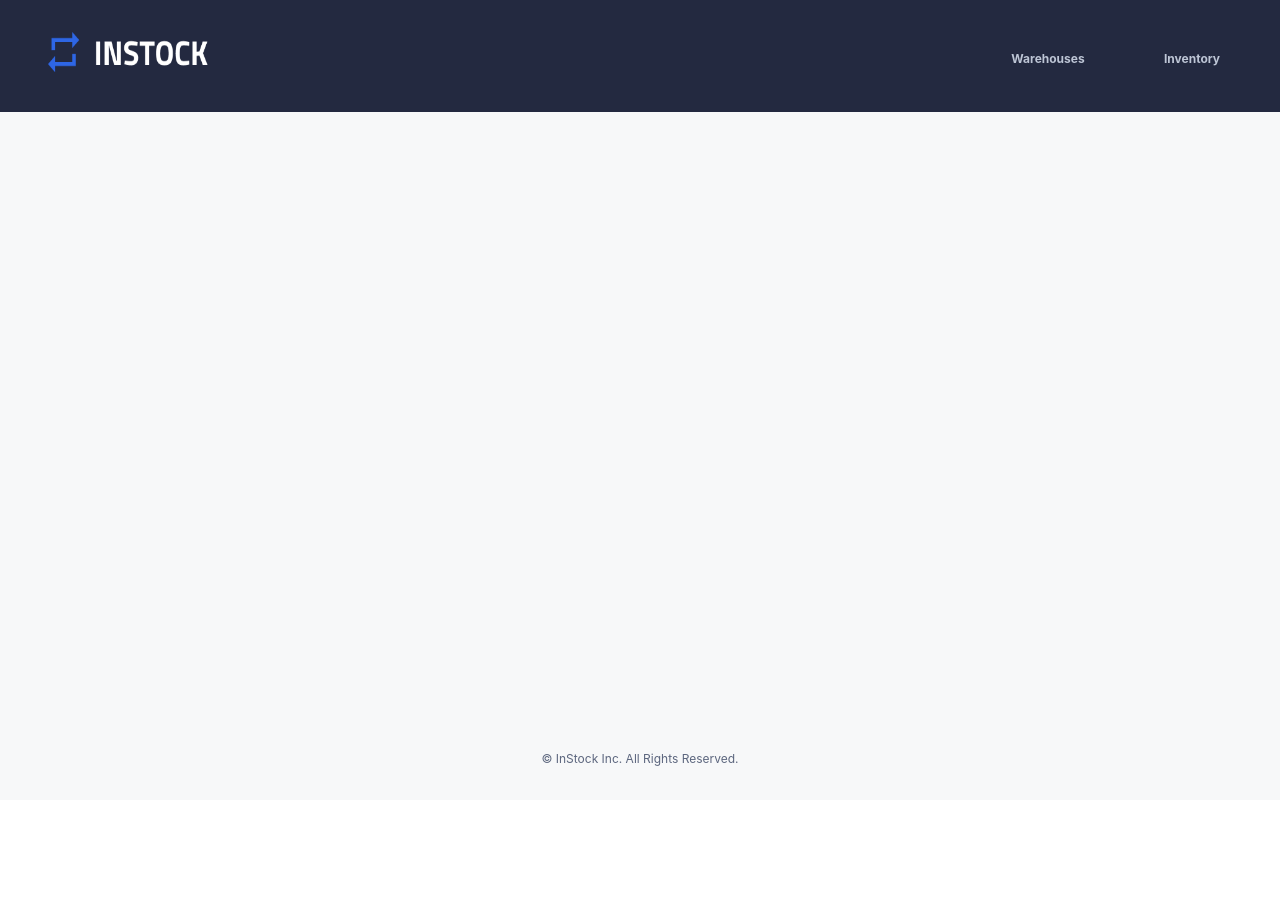
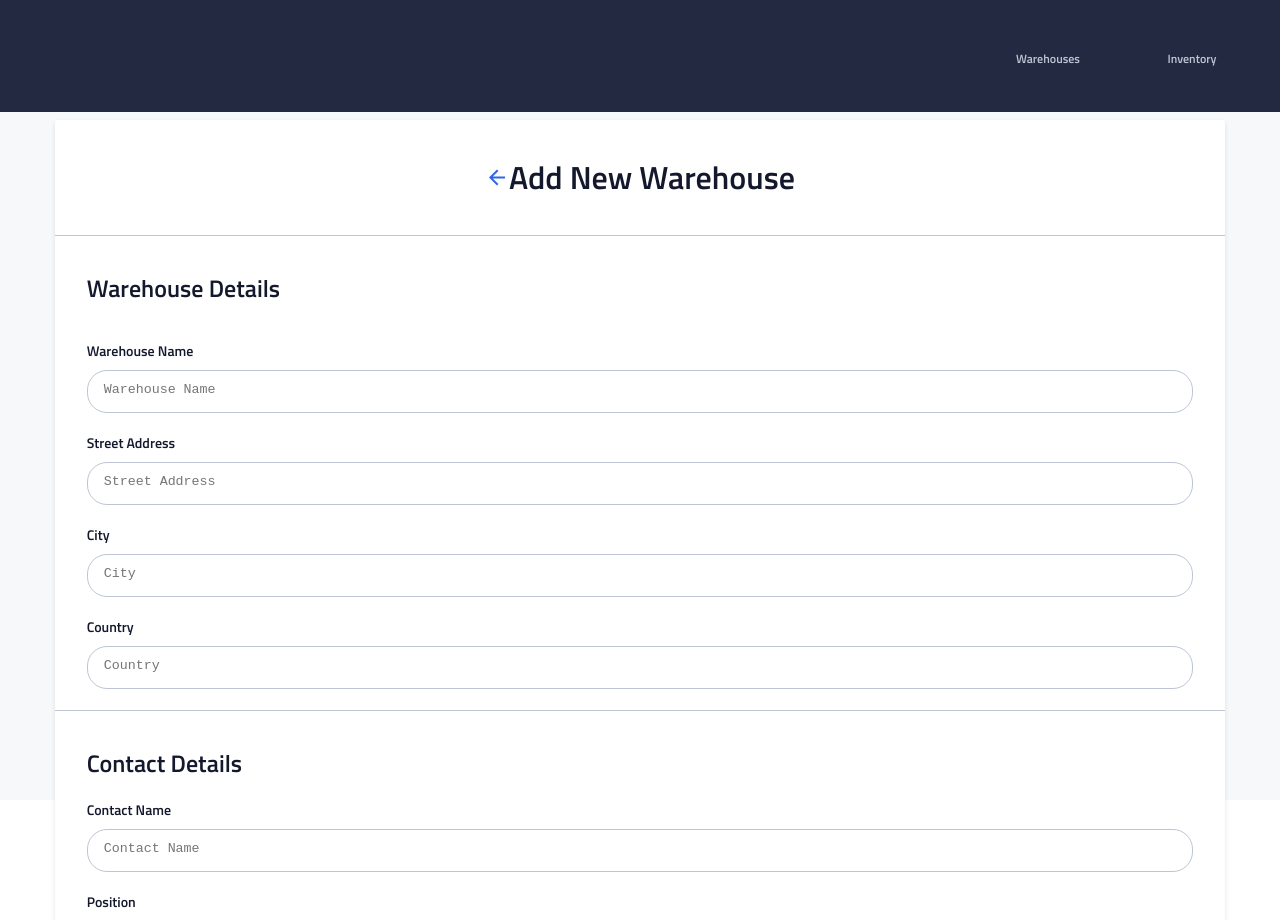
Before and after one commit to auditie/InStock-Client, a React (Create React App) app: page /inventory/add in a window 1280 px wide. Shown: the top 920 px of the page. Before the commit the page ends 800 px from the top, so only its background shows below. Built offline with nearby package versions, Linux system fonts and the light colour scheme.

Commit message:
added front end add warehouse .js and scss styling

```diff
--- a/src/App.js
+++ b/src/App.js
@@ -1,6 +1,7 @@
 import './App.scss';
 import Header from './components/Header/Header';
 import Footer from './components/Footer/Footer';
+import AddWarehouse from './components/AddWarehouse/AddWarehouse';
 // import { BrowserRouter as Router, Route, Switch } from 'react-router-dom';
 // import HomePage from './pages/HomePage/HomePage';
 // import InventoryPage from './pages/InventoryPage/InventoryPage';
@@ -12,6 +13,7 @@ function App() {
             <Header />
             <div className="app__bodywrap">
                 <div>
+                    <AddWarehouse />
                     {/* this is where the white panel is basically that has all the information for warehouse, inventory, etc. */}
                     {/* <Switch>
                         <Route path='/' exact component={HomePage} />
--- a/src/App.scss
+++ b/src/App.scss
@@ -1,5 +1,7 @@
 @use './styles/partials/mixins';
 @use './styles/partials/variables';
+// @use '../../styles/partials/fonts';
+// @use '../../styles/partials/global';
 
 .App {
   text-align: center;
--- a/src/components/AddWarehouse/AddWarehouse.js
+++ b/src/components/AddWarehouse/AddWarehouse.js
@@ -1,17 +1,52 @@
 import './AddWarehouse.scss';
 import React from 'react';
+import BackArrow from '../../assets/icons/arrow_back-24px.svg';
+// import { DropdownList }  from 'react-router-dom';
+// import axios from 'axios';
 
 class AddWarehouse extends React.Component {
     state = {
 
     }
 
-
     render() {
         return (
-            <div>
+            <div className="add-warehouse" >
+                <div className="add-warehouse__title" >
+                    <img src={BackArrow} alt="arrow-back"></img>
+                    <h1>Add New Warehouse</h1>
+                </div>
+                <form>
+                    <div className="add-warehouse__warehouse--detail" >
+                        <h2 className="add-warehouse__subtitle" >Warehouse Details</h2>
+                        <h3 className="add-warehouse__labels" >Warehouse Name</h3>
+                        <textarea type="text" placeholder="Warehouse Name" ></textarea>
+                        <h3 className="add-warehouse__labels" >Street Address</h3>
+                        <textarea type="text" placeholder="Street Address" ></textarea>
+                        <h3 className="add-warehouse__labels" >City</h3>
+                        <textarea type="text" placeholder="City" ></textarea>
+                        <h3 className="add-warehouse__labels" >Country</h3>
+                        <textarea type="text" placeholder="Country" ></textarea>
+                    </div>
+                    <div className="add-warehouse__contact--detail" >
+                        <h2>Contact Details</h2>
+                        <h3 className="add-warehouse__labels" >Contact Name</h3>
+                        <textarea type="text" placeholder="Contact Name" ></textarea>
+                        <h3 className="add-warehouse__labels" >Position</h3>
+                        <textarea type="text" placeholder="Position" ></textarea>
+                        <h3 className="add-warehouse__labels" >Phone Number</h3>
+                        <textarea type="text" placeholder="Phone Number" ></textarea>
+                        <h3 className="add-warehouse__labels" >Email</h3>
+                        <textarea type="text" placeholder="Email" ></textarea>
+                    </div>
+                    <div>
+                        <button type="submit">+ Add Warehouse</button>
+                        {/* <Link to="/">Cancel</Link> */}
+                    </div>
 
+                </form>
             </div>
+
         )
     }
 
--- a/src/components/AddWarehouse/AddWarehouse.scss
+++ b/src/components/AddWarehouse/AddWarehouse.scss
@@ -1,2 +1,40 @@
 @use '../../styles/partials/mixins';
-@use '../../styles//partials/variables';
+@use '../../styles/partials/variables';
+// @use '../../styles/partials/fonts';
+// @use '../../styles/partials/global';
+
+textarea {
+    resize: none;
+    border-radius: 20px;
+    border-color: variables.$Cloud;
+    width: 100%;
+    padding: 0.7rem 0 0 1rem;
+}
+
+.add-warehouse {
+    @include mixins.card;
+
+    &__title {
+        display: flex;
+        justify-content: center;
+        padding: 1rem 0;
+        border-bottom: 0.05rem solid variables.$Cloud;
+    }
+
+    &__warehouse--detail, &__contact--detail {
+        padding: 1rem 2rem;
+    }
+
+    &__warehouse--detail {
+        border-bottom: 0.05rem solid variables.$Cloud;
+    }
+
+    &__subtitle {
+        padding-bottom: 1rem;
+    }
+
+    &__labels {
+        margin-bottom: 0.5rem;
+    }
+
+}
--- a/src/components/Footer/Footer.scss
+++ b/src/components/Footer/Footer.scss
@@ -1,5 +1,7 @@
 @use '../../styles/partials/mixins';
-@use '../../styles//partials/variables';
+@use '../../styles/partials/variables';
+@use '../../styles/partials/fonts';
+@use '../../styles/partials/global';
 
 .footer {
 
--- a/src/components/Header/Header.scss
+++ b/src/components/Header/Header.scss
@@ -1,5 +1,7 @@
 @use '../../styles/partials/mixins';
-@use '../../styles//partials/variables';
+@use '../../styles/partials/variables';
+
+
 
 .header {
     background-color: variables.$Graphite;
--- a/src/styles/partials/_mixins.scss
+++ b/src/styles/partials/_mixins.scss
@@ -57,3 +57,23 @@
     font-size: 11px;
     line-height: 16px;
 }
+
+// @mixin card {
+//     position: absolute;
+//     left: 4.27%;
+//     right: 4.27%;
+//     top: 18%;
+//     background: white;
+//     box-shadow: 0px 2px 5px rgba(19, 24, 44, 0.1);
+//     border-radius: 3px;
+// }
+
+@mixin card {
+    position: absolute;
+    left: 4.27%;
+    right: 4.27%;
+    top: 15%;
+    background: white;
+    box-shadow: 0px 2px 5px rgba(19, 24, 44, 0.1);
+    border-radius: 3px;
+}
```
